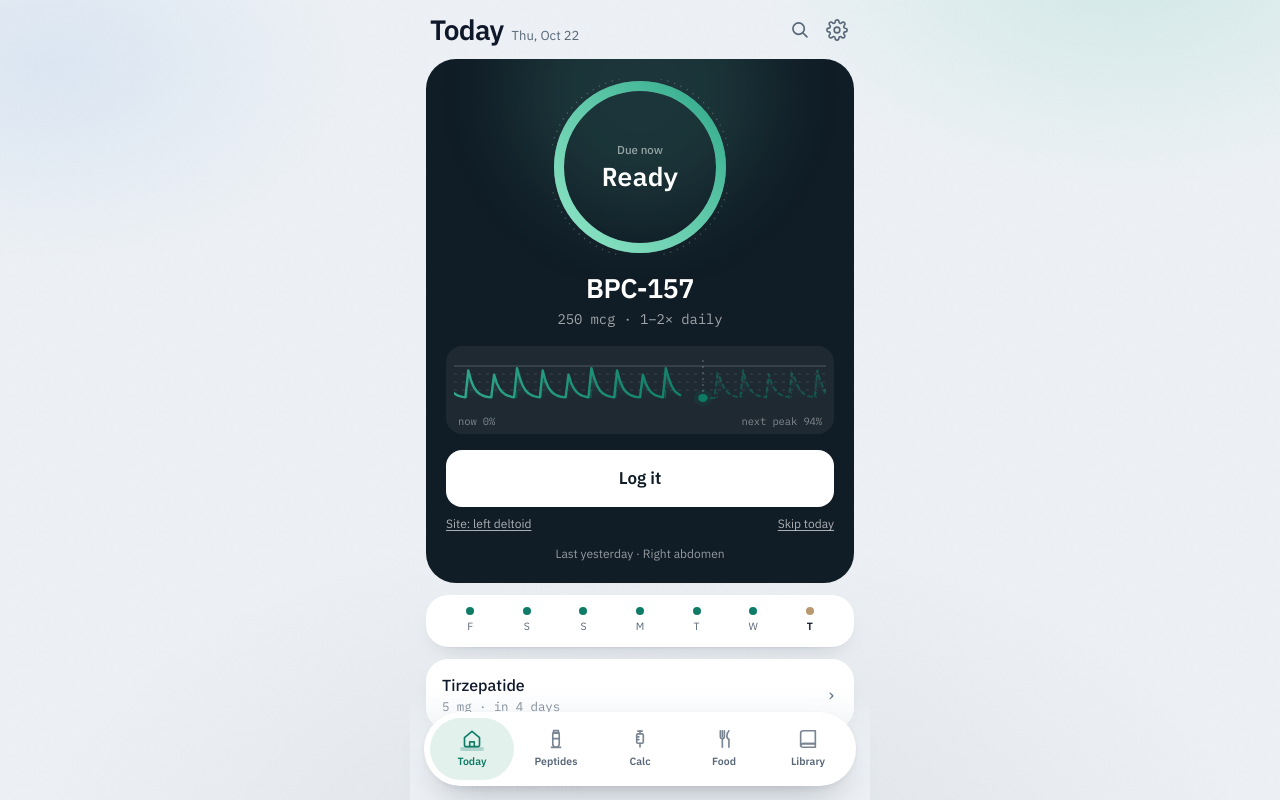
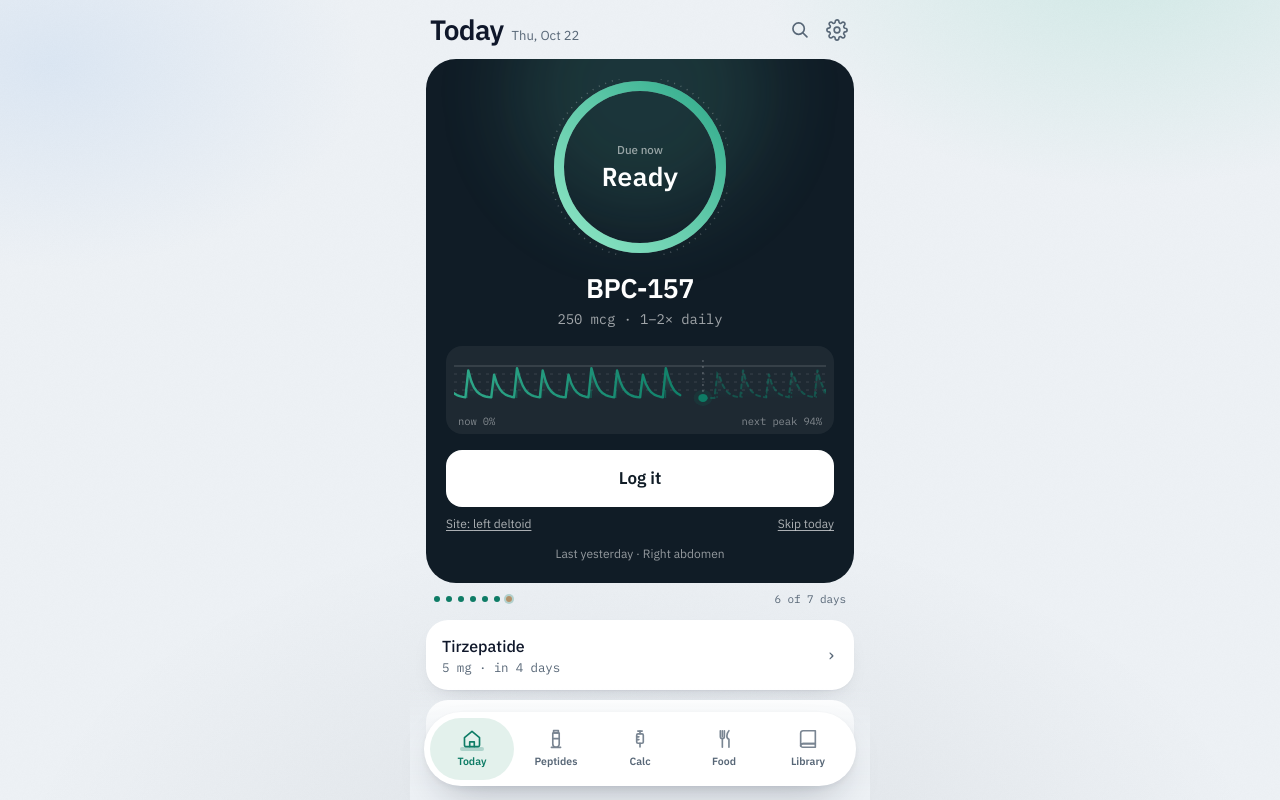
Before and after one commit to RDW-Labz/titrate, a Next.js app: page / in a window 1280 px wide. Both pictures are taken after a click on the button "Show me a sample". Shown: the top 800 px of the page. Built offline with nearby package versions, Linux system fonts and the light colour scheme.

Commit message:
Trim Today: week strip collapses to one line, side effects behind a sheet

```diff
--- a/src/app/page.tsx
+++ b/src/app/page.tsx
@@ -20,6 +20,7 @@ export default function TodayPage() {
   const { compounds, doses, foods, goals, symptoms, vials } = useStore();
   const now = new Date();
   const [flash, setFlash] = useState<string | null>(null);
+  const [symptomsOpen, setSymptomsOpen] = useState(false);
 
   useEffect(() => {
     if (!flash) return;
@@ -198,21 +199,19 @@ export default function TodayPage() {
         </section>
       ) : null}
 
-      <div className="enter mt-3 flex items-end justify-between rounded-[22px] bg-card px-4 py-3 shadow-card" style={{ animationDelay: "70ms" }}>
-        {weekDays.map((d) => {
-          const count = d.logged;
-          const done = count > 0;
-          return (
-            <div key={d.key} className="flex flex-1 flex-col items-center gap-1">
-              <span
-                className={`size-2 rounded-full ${
-                  done ? "bg-accent" : d.skipped ? "border border-accent bg-transparent" : d.due ? "bg-warn/60" : "bg-line"
-                }`}
-              />
-              <span className={`text-[10.5px] ${d.today ? "font-semibold text-ink" : "text-muted"}`}>{d.letter}</span>
-            </div>
-          );
-        })}
+      <div className="enter mt-2 flex items-center gap-3 px-2" style={{ animationDelay: "70ms" }}>
+        <div className="flex flex-1 items-center gap-1.5">
+          {weekDays.map((d) => (
+            <span
+              key={d.key}
+              title={d.key}
+              className={`size-1.5 rounded-full ${
+                d.logged ? "bg-accent" : d.skipped ? "border border-accent" : d.due ? "bg-warn/60" : "bg-line"
+              } ${d.today ? "ring-2 ring-accent/25" : ""}`}
+            />
+          ))}
+        </div>
+        <span className="num text-[11px] text-muted">{weekDays.filter((d) => d.logged).length} of 7 days</span>
       </div>
 
       {others.length > 0 ? (
@@ -260,38 +259,76 @@ export default function TodayPage() {
         <span className="num text-[12.5px] text-muted">{kcal} kcal</span>
       </Link>
 
-      <section className="enter mt-3 rounded-[22px] bg-card px-4 py-4 shadow-card" style={{ animationDelay: "250ms" }}>
-        <div className="flex items-baseline justify-between">
-          <p className="text-[15px] font-medium">Any side effects?</p>
-          <Link href="/symptoms" className="press -my-1 py-1 text-[12px] font-medium text-accent">
-            {todaySymptoms.length ? `${todaySymptoms.length} today ›` : "history ›"}
-          </Link>
-        </div>
-        <div className="mt-2 flex flex-wrap gap-2">
+      <button
+        onClick={() => setSymptomsOpen(true)}
+        className="enter press mt-2.5 flex w-full items-center justify-between rounded-[22px] bg-card px-4 py-3.5 shadow-card"
+        style={{ animationDelay: "250ms" }}
+      >
+        <span className="text-[15px] font-medium">Any side effects?</span>
+        <span className="flex items-center gap-2 text-[12px] text-muted">
+          {todaySymptoms.length ? `${todaySymptoms.length} today` : "none logged"}
+          <span aria-hidden="true" className="text-[16px]">›</span>
+        </span>
+      </button>
+
+      <SymptomSheet
+        open={symptomsOpen}
+        onClose={() => setSymptomsOpen(false)}
+        logged={todaySymptoms}
+        onToggle={(name) => {
+          const hits = todaySymptoms.filter((x) => x.name === name);
+          if (hits.length) hits.forEach((x) => actions.deleteSymptom(x.id));
+          else {
+            actions.logSymptom(name);
+            toast(`Noted ${name.toLowerCase()}`);
+          }
+        }}
+      />
+    </div>
+  );
+}
+
+function SymptomSheet({
+  open,
+  onClose,
+  logged,
+  onToggle,
+}: {
+  open: boolean;
+  onClose: () => void;
+  logged: { id: string; name: string }[];
+  onToggle: (name: string) => void;
+}) {
+  if (!open) return null;
+  return (
+    <div className="fixed inset-0 z-30 flex items-end justify-center" role="dialog" aria-modal="true" aria-label="Side effects">
+      <button className="absolute inset-0 bg-ink/45 backdrop-blur-[2px]" onClick={onClose} aria-label="Close" />
+      <div className="sheet-in relative w-full max-w-[460px] rounded-t-[28px] bg-card px-5 pt-3 pb-[max(18px,env(safe-area-inset-bottom))]">
+        <div className="mx-auto mb-3 h-1 w-10 rounded-full bg-line" />
+        <p className="text-[16px] font-semibold">Any side effects?</p>
+        <p className="mt-0.5 text-[12.5px] text-muted">Tap what you feel today — tap again to remove.</p>
+        <div className="mt-3 flex flex-wrap gap-2">
           {SYMPTOMS.map((name) => {
-            const hit = todaySymptoms.filter((x) => x.name === name);
+            const hit = logged.filter((x) => x.name === name).length;
             return (
               <button
                 key={name}
-                onClick={() => {
-                  if (hit.length) hit.forEach((x) => actions.deleteSymptom(x.id));
-                  else {
-                    actions.logSymptom(name);
-                    toast(`Noted ${name.toLowerCase()}`);
-                  }
-                }}
-                aria-pressed={hit.length > 0}
-                className={`press rounded-full px-3 py-1.5 text-[13px] font-medium ${
-                  hit.length ? "bg-warn-soft text-warn" : "bg-paper text-muted"
+                onClick={() => onToggle(name)}
+                aria-pressed={hit > 0}
+                className={`press rounded-full px-3.5 py-2 text-[13.5px] font-medium ${
+                  hit ? "bg-warn-soft text-warn" : "bg-paper text-muted"
                 }`}
               >
-                {hit.length > 1 ? `${hit.length}× ` : ""}
+                {hit > 1 ? `${hit}× ` : ""}
                 {name}
               </button>
             );
           })}
         </div>
-      </section>
+        <Link href="/symptoms" className="press mt-4 block text-center text-[13px] font-medium text-accent">
+          See the last 30 days ›
+        </Link>
+      </div>
     </div>
   );
 }
```
